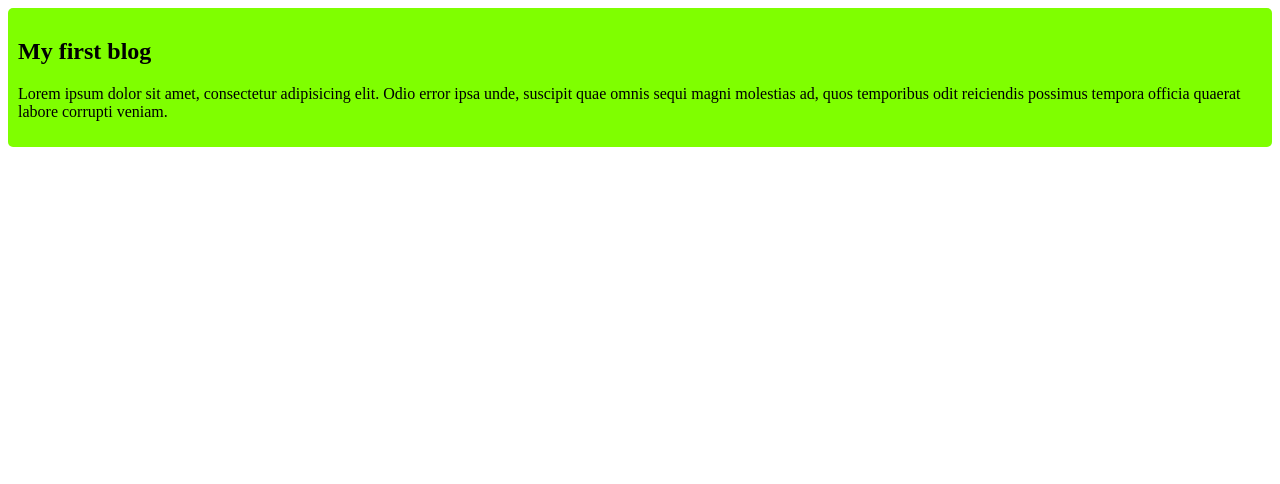
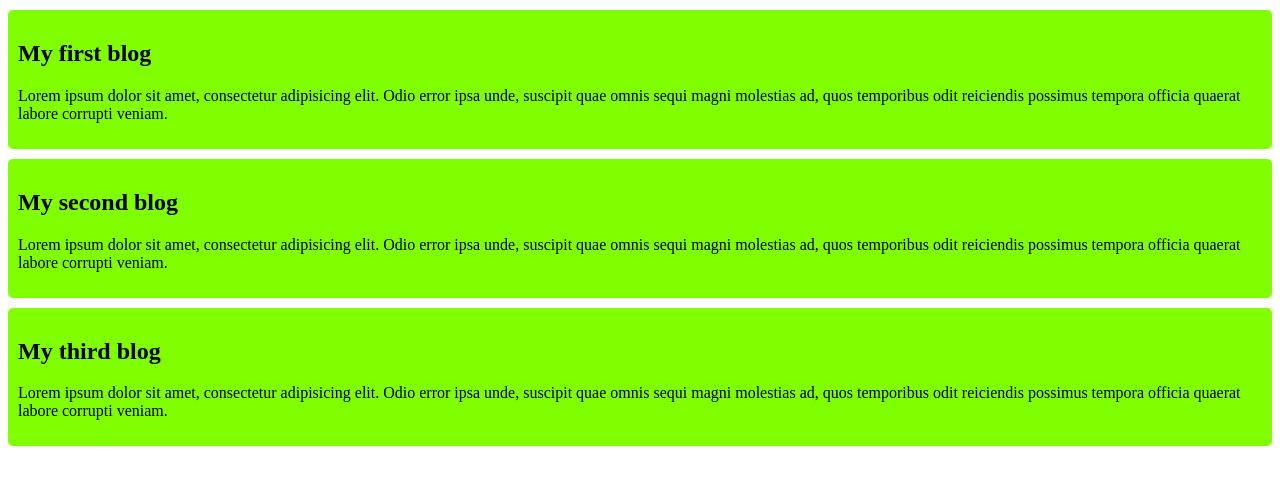
Before and after one commit to pranto-bpi/ph-git-task, a plain HTML site: page index.html in a window 1280 px wide. Drawn offline with Linux system fonts and the light colour scheme.

Commit message:
added 2nd and third commit

```diff
--- a/index.html
+++ b/index.html
@@ -11,5 +11,14 @@
           <h2>My first blog</h2>
           <p>Lorem ipsum dolor sit amet, consectetur adipisicing elit. Odio error ipsa unde, suscipit quae omnis sequi magni molestias ad, quos temporibus odit reiciendis possimus tempora officia quaerat labore corrupti veniam.</p>
      </div>
+     <div>
+          <h2>My second blog</h2>
+          <p>Lorem ipsum dolor sit amet, consectetur adipisicing elit. Odio error ipsa unde, suscipit quae omnis sequi magni molestias ad, quos temporibus odit reiciendis possimus tempora officia quaerat labore corrupti veniam.</p>
+     </div>
+     <div>
+          <h2>My third blog</h2>
+          <p>Lorem ipsum dolor sit amet, consectetur adipisicing elit. Odio error ipsa unde, suscipit quae omnis sequi magni molestias ad, quos temporibus odit reiciendis possimus tempora officia quaerat labore corrupti veniam.</p>
+     </div>
+
 </body>
 </html>
--- a/styles/blog.css
+++ b/styles/blog.css
@@ -2,4 +2,5 @@ div{
      background-color: chartreuse;
      padding: 10px;
      border-radius: 5px;
+     margin-top: 10px;
 }
```
